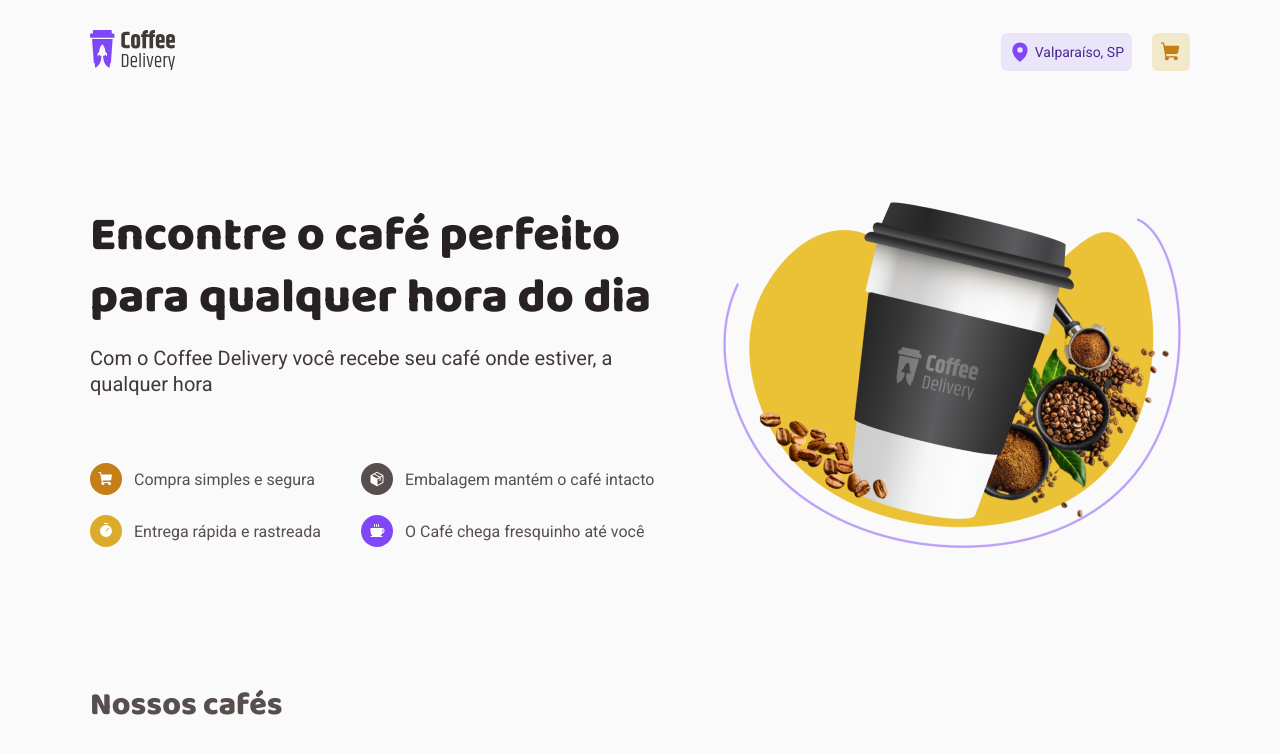
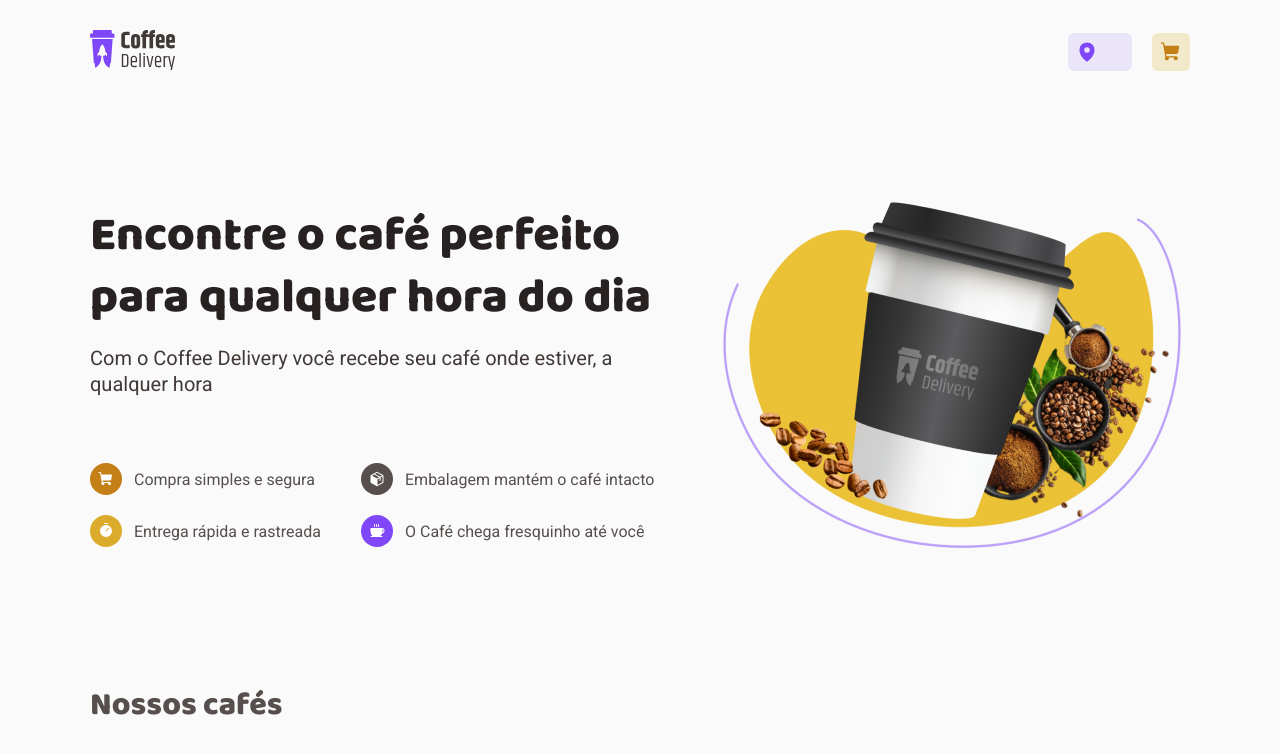
Before and after one commit to pedrocs378/coffee-delivery-challenge, a React (Vite) app: page / in a window 1280 px wide. Shown: the top 754 px of the page. Built offline with nearby package versions, Linux system fonts and the light colour scheme; no server answers.

Commit message:
feat: add current location

```diff
--- a/package.json
+++ b/package.json
@@ -17,9 +17,12 @@
     ]
   },
   "dependencies": {
+    "axios": "^0.27.2",
     "phosphor-react": "^1.4.1",
     "react": "^18.0.0",
     "react-dom": "^18.0.0",
+    "react-loading": "^2.0.3",
+    "react-query": "^3.39.1",
     "react-router-dom": "^6.3.0",
     "styled-components": "^5.3.5"
   },
--- a/src/App.tsx
+++ b/src/App.tsx
@@ -1,19 +1,27 @@
+import { BrowserRouter } from 'react-router-dom'
+import { QueryClient, QueryClientProvider } from 'react-query'
+import { ReactQueryDevtools } from 'react-query/devtools'
 import { ThemeProvider } from 'styled-components'
-import { BrowserRouter } from 'react-router-dom'
 
 import { Router } from './Router'
 
 import { defaultTheme } from './styles/themes/default'
 import { GlobalStyle } from './styles/global'
 
+const queryClient = new QueryClient()
+
 function App() {
   return (
     <ThemeProvider theme={defaultTheme}>
-      <BrowserRouter>
-        <Router />
+      <QueryClientProvider client={queryClient}>
+        <BrowserRouter>
+          <Router />
 
-        <GlobalStyle />
-      </BrowserRouter>
+          <GlobalStyle />
+        </BrowserRouter>
+
+        <ReactQueryDevtools />
+      </QueryClientProvider>
     </ThemeProvider>
   )
 }
--- /dev/null
+++ b/src/components/Header/index.tsx
@@ -0,0 +1,88 @@
+import { useQuery } from 'react-query'
+import Loading from 'react-loading'
+import { Link } from 'react-router-dom'
+import { MapPin, ShoppingCart } from 'phosphor-react'
+
+import { positionApi } from '../../services/positionApi'
+
+import { Logo } from '../Logo'
+
+import { defaultTheme } from '../../styles/themes/default'
+
+import * as S from './styles'
+
+type Location = {
+  name: string
+  region_code: string
+}
+
+type LocationResponse = {
+  data: Location[]
+}
+
+const getGeolocation = (): Promise<GeolocationPosition> => {
+  return new Promise((resolve, reject) => {
+    navigator.geolocation.getCurrentPosition(resolve, reject)
+  })
+}
+
+const getCurrentLocation = async (): Promise<Location | undefined> => {
+  if ('geolocation' in navigator) {
+    try {
+      const position = await getGeolocation()
+
+      const response = await positionApi.get<LocationResponse>('/reverse', {
+        params: {
+          query: `${position.coords.latitude},${position.coords.longitude}`,
+        },
+      })
+
+      return response.data.data[0]
+    } catch {
+      return undefined
+    }
+  } else {
+    console.log('Geolocation services are not supported by this browser.')
+  }
+}
+
+export function Header() {
+  const { data: locationData, isLoading } = useQuery<Location | undefined>(
+    'currentLocation',
+    getCurrentLocation,
+    {
+      refetchOnWindowFocus: false,
+      staleTime: 60 * 60, // 1 hour
+    },
+  )
+
+  return (
+    <S.HeaderContainer>
+      <Link to="/">
+        <Logo />
+      </Link>
+
+      <div>
+        <S.LocationBadge>
+          <MapPin size={22} weight="fill" />
+          {isLoading ? (
+            <Loading
+              width={22}
+              height={22}
+              type="bubbles"
+              color={defaultTheme.colors['purple-500']}
+            />
+          ) : locationData ? (
+            `${locationData.name}, ${locationData.region_code}`
+          ) : (
+            'Não disponível'
+          )}
+        </S.LocationBadge>
+
+        <S.CartLink to="/">
+          <ShoppingCart size={22} weight="fill" />
+        </S.CartLink>
+      </div>
+    </S.HeaderContainer>
+  )
+}
--- /dev/null
+++ b/src/components/Header/styles.ts
@@ -0,0 +1,48 @@
+import styled from 'styled-components'
+import { Link } from 'react-router-dom'
+
+export const HeaderContainer = styled.header`
+  height: 6.5rem;
+
+  display: flex;
+  align-items: center;
+  justify-content: space-between;
+
+  > div {
+    display: flex;
+    gap: 1.25rem;
+  }
+`
+
+export const LocationBadge = styled.div`
+  background-color: ${({ theme }) => theme.colors['purple-300']};
+  color: ${({ theme }) => theme.colors['purple-700']};
+
+  height: 2.375rem;
+  padding: 0 0.5rem;
+  border-radius: ${({ theme }) => theme.borderRadius.default};
+
+  display: flex;
+  align-items: center;
+  gap: 0.25rem;
+
+  font-size: ${({ theme }) => theme.fontSizes.sm};
+
+  svg {
+    color: ${({ theme }) => theme.colors['purple-500']};
+  }
+`
+
+export const CartLink = styled(Link)`
+  height: 2.375rem;
+  width: 2.375rem;
+
+  border-radius: ${({ theme }) => theme.borderRadius.default};
+  font-size: 0;
+  background-color: ${({ theme }) => theme.colors['yellow-300']};
+  color: ${({ theme }) => theme.colors['yellow-700']};
+
+  display: flex;
+  align-items: center;
+  justify-content: center;
+`
--- /dev/null
+++ b/src/services/positionApi.ts
@@ -0,0 +1,8 @@
+import axios from 'axios'
+
+export const positionApi = axios.create({
+  baseURL: 'http://api.positionstack.com/v1/',
+  params: {
+    access_key: import.meta.env.VITE_POSITION_API_ACCESS_KEY,
+  },
+})
--- a/src/templates/AppTemplate/index.tsx
+++ b/src/templates/AppTemplate/index.tsx
@@ -1,29 +1,13 @@
-import { Link, Outlet } from 'react-router-dom'
-import { MapPin, ShoppingCart } from 'phosphor-react'
+import { Outlet } from 'react-router-dom'
 
-import { Logo } from '../../components/Logo'
+import { Header } from '../../components/Header'
 
 import * as S from './styles'
 
 export function AppTemplate() {
   return (
     <S.TemplateContainer>
-      <header>
-        <Link to="/">
-          <Logo />
-        </Link>
-
-        <div>
-          <S.LocationBadge>
-            <MapPin size={22} weight="fill" />
-            Valparaíso, SP
-          </S.LocationBadge>
-
-          <S.CartLink to="/">
-            <ShoppingCart size={22} weight="fill" />
-          </S.CartLink>
-        </div>
-      </header>
+      <Header />
 
       <Outlet />
     </S.TemplateContainer>
--- a/src/templates/AppTemplate/styles.ts
+++ b/src/templates/AppTemplate/styles.ts
@@ -1,54 +1,7 @@
 import styled from 'styled-components'
-import { Link } from 'react-router-dom'
 
 export const TemplateContainer = styled.div`
   max-width: 1132px;
   margin: 0 auto;
   padding: 0 1rem;
-
-  header {
-    height: 6.5rem;
-
-    display: flex;
-    align-items: center;
-    justify-content: space-between;
-
-    > div {
-      display: flex;
-      gap: 1.25rem;
-    }
-  }
 `
-
-export const LocationBadge = styled.div`
-  background-color: ${({ theme }) => theme.colors['purple-300']};
-  color: ${({ theme }) => theme.colors['purple-700']};
-
-  height: 2.375rem;
-  padding: 0 0.5rem;
-  border-radius: ${({ theme }) => theme.borderRadius.default};
-
-  display: flex;
-  align-items: center;
-  gap: 0.25rem;
-
-  font-size: ${({ theme }) => theme.fontSizes.sm};
-
-  svg {
-    color: ${({ theme }) => theme.colors['purple-500']};
-  }
-`
-
-export const CartLink = styled(Link)`
-  height: 2.375rem;
-  width: 2.375rem;
-
-  border-radius: ${({ theme }) => theme.borderRadius.default};
-  font-size: 0;
-  background-color: ${({ theme }) => theme.colors['yellow-300']};
-  color: ${({ theme }) => theme.colors['yellow-700']};
-
-  display: flex;
-  align-items: center;
-  justify-content: center;
-`
```
Also changed, not shown: 1 other file (tests, documents, lock files or other folders).
